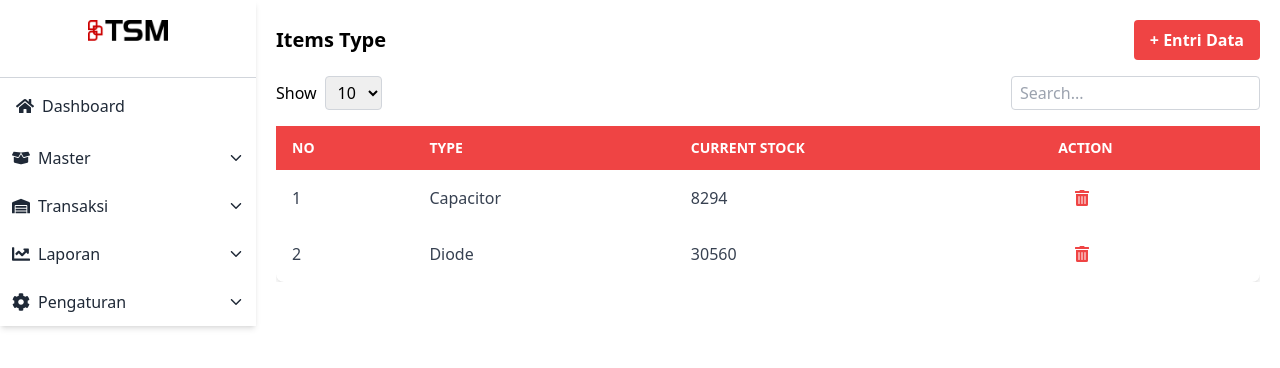
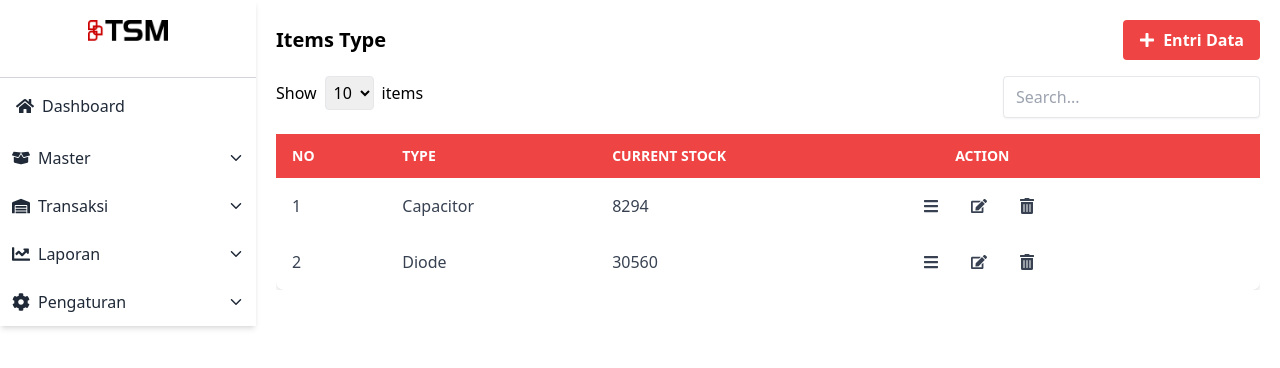
Before and after one commit to wilmarch/TSM, a React (Create React App) app: page /TSM/items-type in a window 1280 px wide. Shown: the top 368 px of the page. Built offline with nearby package versions, Linux system fonts and the light colour scheme.

Commit message:
revisi action

```diff
--- a/src/Pages/Items/ItemsData.js
+++ b/src/Pages/Items/ItemsData.js
@@ -1,6 +1,6 @@
 import React, { useState, useEffect } from 'react';
 import { useNavigate } from 'react-router-dom';
-import { FaPlus, FaTrashAlt } from 'react-icons/fa';
+import { FaPlus, FaTrashAlt, FaBars, FaEdit } from 'react-icons/fa';
 
 const ItemsData = () => {
   const [items, setItems] = useState([]);
@@ -12,7 +12,7 @@ const ItemsData = () => {
     setItems([
       { id: 1, partNumber: 'RLSGD2510VIC', category: 'Component', currentStock: 9487, manufacture: 'YAGEO' },
       { id: 2, partNumber: 'MUP-C7804I-1', category: 'Component', currentStock: 4189, manufacture: 'Samsung Electro-Mechanics' },
-      // Add more items as needed
+      // Tambahkan lebih banyak item sesuai kebutuhan
     ]);
   }, []);
 
@@ -23,6 +23,15 @@ const ItemsData = () => {
   const handleSearchChange = (e) => {
     setFilter(e.target.value);
   };
+
+  const handleDelete = (itemId) => {
+    if (window.confirm("Are you sure you want to delete this item?")) {
+      // Filters out the item with the matching itemId and updates the state
+      setItems(currentItems => currentItems.filter(item => item.id !== itemId));
+      console.log("Item deleted:", itemId);
+    }
+  };
+
 
   const filteredItems = items.filter(item =>
     item.partNumber.toLowerCase().includes(filter.toLowerCase()) ||
@@ -67,7 +76,7 @@ const ItemsData = () => {
               <th className="text-left py-3 px-4 uppercase font-semibold text-sm">Category</th>
               <th className="text-left py-3 px-4 uppercase font-semibold text-sm">Current Stock</th>
               <th className="text-left py-3 px-4 uppercase font-semibold text-sm">Manufacture</th>
-              <th className="text-left py-3 px-4 uppercase font-semibold text-sm">Action</th>
+              <th className="text-left py-3 px-16 uppercase font-semibold text-sm">Action</th>
             </tr>
           </thead>
           <tbody className="text-gray-700">
@@ -79,8 +88,13 @@ const ItemsData = () => {
                 <td className="text-left py-3 px-4">{item.currentStock}</td>
                 <td className="text-left py-3 px-4">{item.manufacture}</td>
                 <td className="text-left py-3 px-4">
-                <button className="text-red-500 hover:text-red-800 px-4 py-2 rounded transition duration-150 ease-in-out"
-                title="Delete Item">
+                  <button className="text-black-500 hover:text-red-500 px-4 py-2 rounded transition duration-150 ease-in-out" title="View Details">
+                    <FaBars />
+                  </button>
+                  <button className="text-black-500 hover:text-red-500 px-4 py-2 rounded transition duration-150 ease-in-out" title="Edit Item">
+                    <FaEdit />
+                  </button>
+                  <button onClick={() => handleDelete(item.id)} className="text-black-500 hover:text-red-500 px-4 py-2 rounded transition duration-150 ease-in-out" title="Delete Item">
                     <FaTrashAlt />
                   </button>
                 </td>
--- a/src/Pages/Items/ItemsType.js
+++ b/src/Pages/Items/ItemsType.js
@@ -1,10 +1,9 @@
 import React, { useState, useEffect } from 'react';
 import { useNavigate } from 'react-router-dom';
-import { FaTrashAlt } from 'react-icons/fa';
+import { FaPlus, FaTrashAlt, FaBars, FaEdit } from 'react-icons/fa';  // Updated icon imports
 
 const ItemsType = () => {
   const [types, setTypes] = useState([]);
-  const [filteredTypes, setFilteredTypes] = useState([]);
   const [search, setSearch] = useState('');
   const [showEntries, setShowEntries] = useState('10');
   const navigate = useNavigate();
@@ -16,45 +15,50 @@ const ItemsType = () => {
       // More types can be added here
     ];
     setTypes(initialTypes);
-    setFilteredTypes(initialTypes);
   }, []);
 
-  useEffect(() => {
-    const result = types.filter(type =>
-      type.type.toLowerCase().includes(search.toLowerCase())
-    );
-    setFilteredTypes(result);
-  }, [search, types]);
+  const filteredTypes = types.filter(type =>
+    type.type.toLowerCase().includes(search.toLowerCase())
+  );
 
   const handleAddEntryClick = () => {
     navigate('/entri-items-type');
   };
 
+  const handleDelete = (typeId) => {
+    if (window.confirm("Are you sure you want to delete this item?")) {
+      // Here you can add logic to actually delete the item from the backend or state
+      console.log("Item deleted:", typeId);
+      // Optionally update the state to reflect the deletion
+      setTypes(types.filter(type => type.id !== typeId));
+    }
+  };
+
+
   return (
     <div className="p-5">
       <div className="flex justify-between items-center mb-4">
         <h1 className="text-xl font-semibold">Items Type</h1>
-        <div>
-          <button onClick={handleAddEntryClick} className="bg-red-500 hover:bg-red-700 text-white font-bold py-2 px-4 rounded">
-            + Entri Data
-          </button>
-        </div>
+        <button onClick={handleAddEntryClick} className="bg-red-500 hover:bg-red-700 text-white font-bold py-2 px-4 rounded flex items-center">
+        <FaPlus className="mr-2" />Entri Data
+        </button>
       </div>
-      <div className="mb-4 flex justify-between items-center">
+      <div className="flex justify-between mb-4">
         <div>
           <label>Show</label>
-          <select value={showEntries} onChange={e => setShowEntries(e.target.value)} className="border border-gray-300 rounded ml-2 py-1 px-2">
+          <select value={showEntries} onChange={e => setShowEntries(e.target.value)} className="mx-2 p-1 border rounded">
             <option value="10">10</option>
             <option value="20">20</option>
             <option value="50">50</option>
           </select>
+          items
         </div>
         <input
           type="text"
           placeholder="Search..."
           value={search}
           onChange={e => setSearch(e.target.value)}
-          className="border border-gray-300 rounded py-1 px-2"
+          className="px-3 py-2 border rounded shadow-sm focus:outline-none"
         />
       </div>
       <div className="overflow-x-auto">
@@ -64,7 +68,7 @@ const ItemsType = () => {
               <th className="text-left py-3 px-4 uppercase font-semibold text-sm">No</th>
               <th className="text-left py-3 px-4 uppercase font-semibold text-sm">Type</th>
               <th className="text-left py-3 px-4 uppercase font-semibold text-sm">Current Stock</th>
-              <th className="text-left py-3 px-4 uppercase font-semibold text-sm">Action</th>
+              <th className="text-left py-3 px-16 uppercase font-semibold text-sm">Action</th>
             </tr>
           </thead>
           <tbody className="text-gray-700">
@@ -74,8 +78,13 @@ const ItemsType = () => {
                 <td className="text-left py-3 px-4">{type.type}</td>
                 <td className="text-left py-3 px-4">{type.currentStock}</td>
                 <td className="text-left py-3 px-4">
-                <button className="text-red-500 hover:text-red-800 px-4 py-2 rounded transition duration-150 ease-in-out"
-                title="Delete Item">
+                  <button className="text-black-500 hover:text-red-500 px-4 py-2 rounded transition duration-150 ease-in-out" title="View Details">
+                    <FaBars />
+                  </button>
+                  <button className="text-black-500 hover:text-red-500 px-4 py-2 rounded transition duration-150 ease-in-out" title="Edit Item">
+                    <FaEdit />
+                  </button>
+                  <button className="text-black-500 hover:text-red-500 px-4 py-2 rounded transition duration-150 ease-in-out" title="Delete Item" onClick={() => handleDelete(type.id)}>
                     <FaTrashAlt />
                   </button>
                 </td>
```
